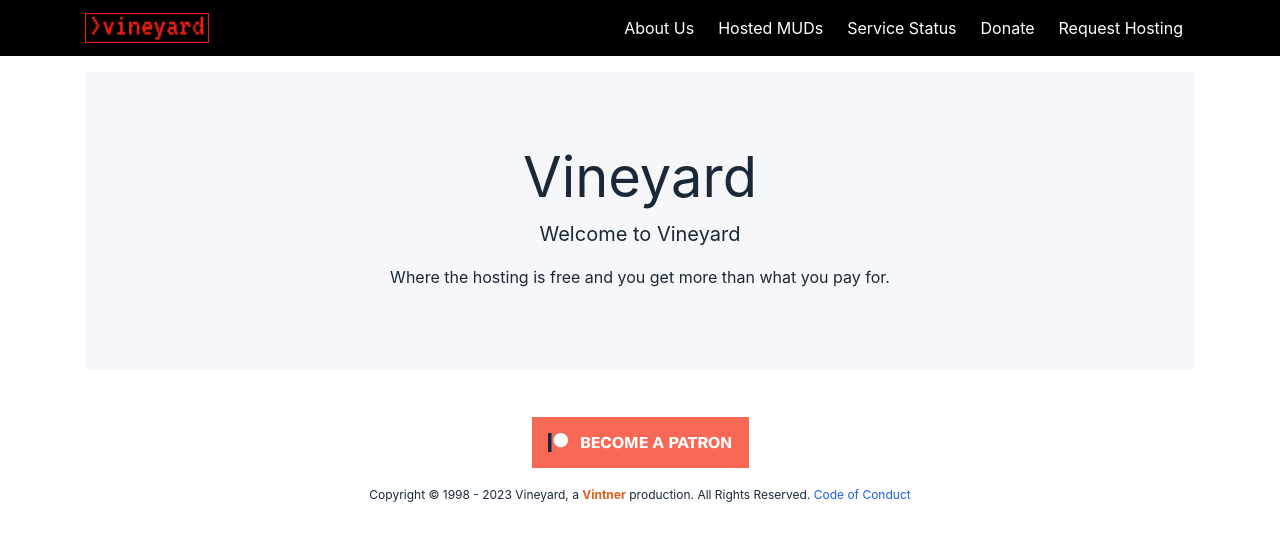
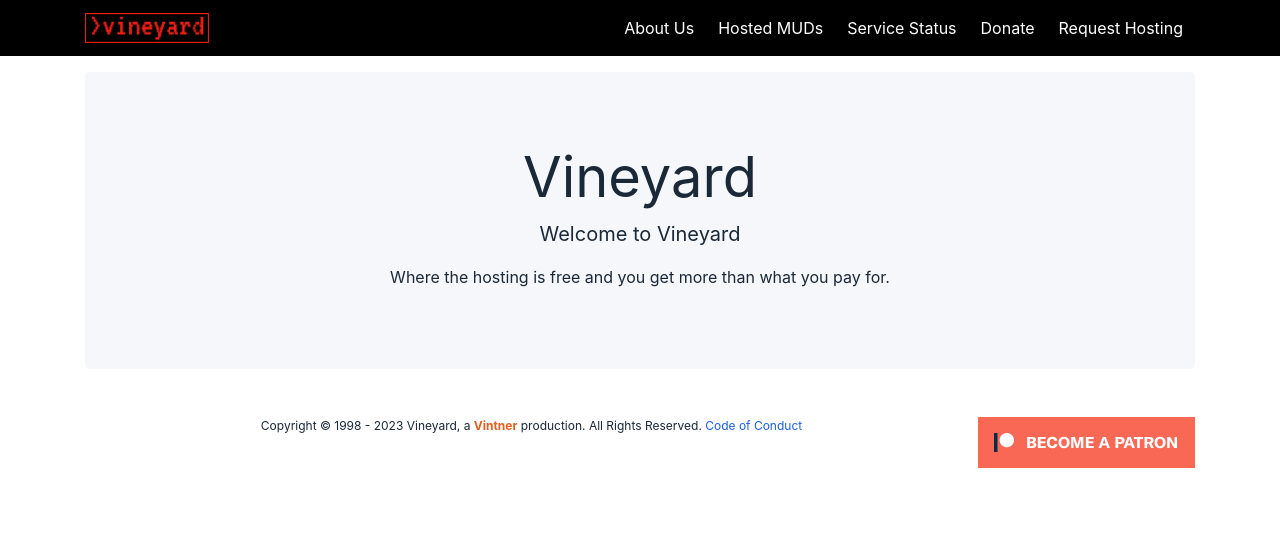
Before and after one commit to vintnerhaus/vineyard.haus, a Jekyll site: the page built from index.html, in a window 1280 px wide. Shown: the top 541 px of the page. Built offline with Jekyll 4.4.1, drawn with Linux system fonts in a browser that asks for light colours; nearby versions of some CDN libraries; Markdown is read by kramdown in place of the engine named in the settings.

Commit message:
Update footer.html

```diff
--- a/_includes/footer.html
+++ b/_includes/footer.html
@@ -1,11 +1,11 @@
 <footer>
     <div class="container">
-      <a href="https://www.patreon.com/VineyardHosting" target="_blank">
-                  <img src="/images/patron.png" />
-      </a><br><br>
         Copyright &copy; 1998 - {{ site.time | date: '%Y' }} Vineyard, a <a href="https://vintner.haus"
                 target="_blank" style="color:#E35E1C;font-weight:bold;">Vintner</a> production. All Rights Reserved. <a href="https://gossip.haus/conduct" target="_blank">Code
                 of Conduct</a>
+                <a href="https://www.patreon.com/VineyardHosting" target="_blank" class="mb-4 float-right">
+                  <img src="/images/patron.png" />
+                <a>
     </div>
 </footer>
 
```
